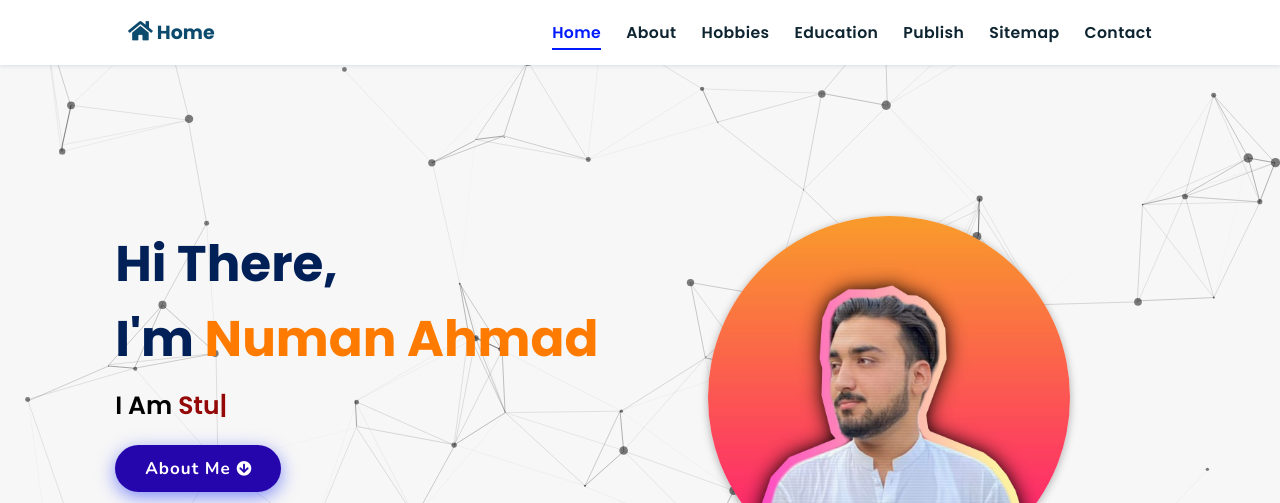
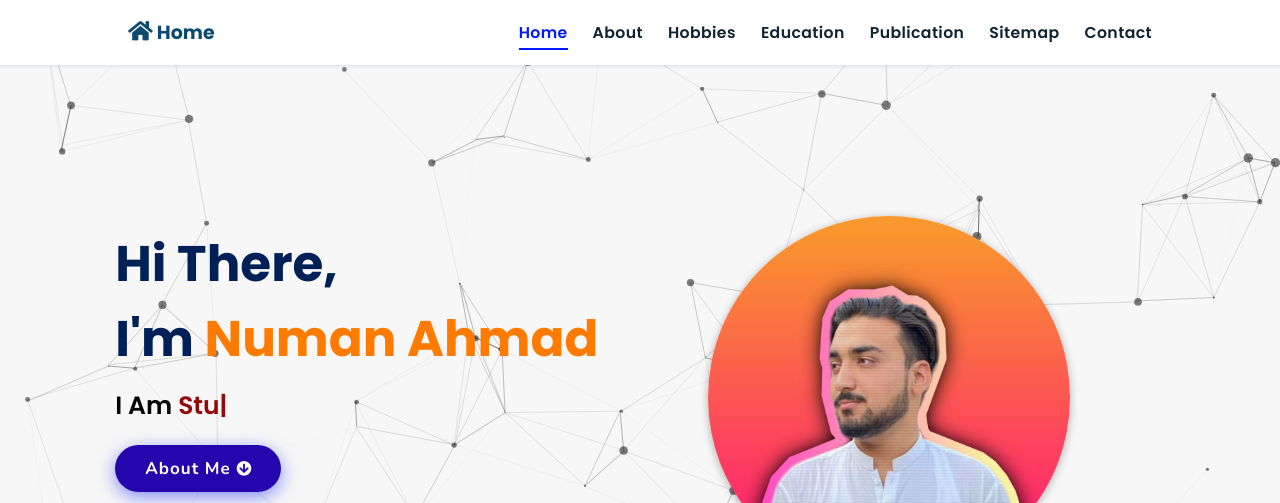
Before and after one commit to numan852/Numan-portfolio, a plain HTML site: page index.html in a window 1280 px wide. Shown: the top 503 px of the page. Drawn offline with nearby package versions, Linux system fonts and the light colour scheme; no server answers; animation ran at ten frames a second.

Commit message:
Update index.html

```diff
--- a/index.html
+++ b/index.html
@@ -84,7 +84,7 @@
             <li><a href="#about">About</a></li>
             <li><a href="#skills">Hobbies</a></li>
             <li><a href="#education">Education</a></li>
-            <li><a href="#work">Publish</a></li>
+            <li><a href="#work">Publication</a></li>
             <li><a href="#sitemap">Sitemap</a></li> <!-- CHANGED from Experience -->
             <li><a href="#contact">Contact</a></li>
             </ul>
@@ -295,7 +295,7 @@
                   <li><i class="fas fa-user"></i><a href="#about">About Me</a></li>
                   <li><i class="fas fa-heart"></i><a href="#skills">Hobbies & Interests</a></li>
                   <li><i class="fas fa-graduation-cap"></i><a href="#education">Education</a></li>
-                  <li><i class="fas fa-laptop-code"></i><a href="#work">Projects</a>
+                  <li><i class="fas fa-laptop-code"></i><a href="#work">Publication</a>
                     <!-- External link visual cue for assignment -->
                     <ul style="margin-left: 2rem; border-left: none;">
                         <li style="font-size: 1.4rem; color: #666;"><i class="fas fa-external-link-alt"></i></li>
```
